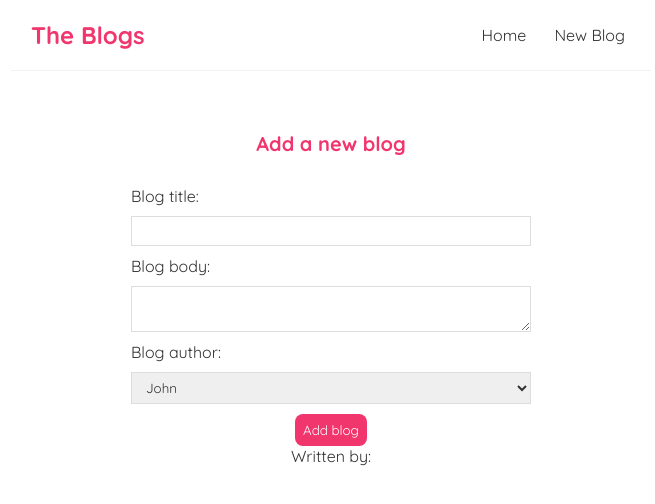
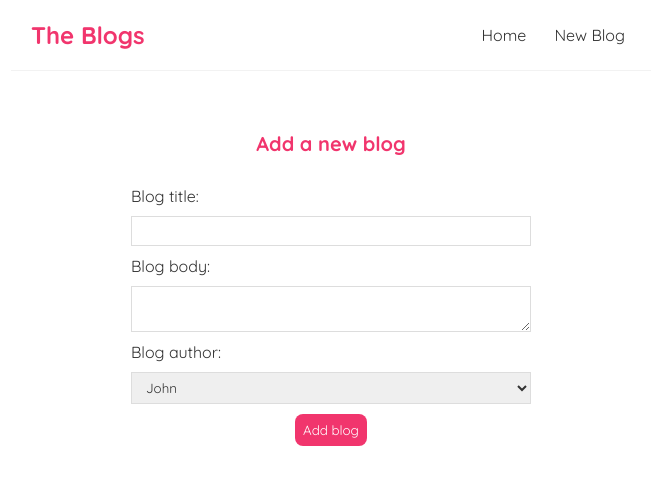
Before and after one commit to GabrielMerinoUCA/ReactJS, a React (Create React App) app: page /create in a window 1280 px wide. Shown: the top 504 px of the page, without its empty margins (309-964 px from the left). Built offline with nearby package versions, Linux system fonts and the light colour scheme.

Commit message:
Twenty-second React tutorial finished

```diff
--- a/src/Create.js
+++ b/src/Create.js
@@ -4,10 +4,17 @@ const Create = () => {
     const [title, setTitle] = useState("");
     const [body, setBody] = useState("");
     const [author, setAuthor] = useState("");
+
+    const handleSubmit = (event) => {
+        event.preventDefault();
+        const blog = {title, author, body};
+        console.log(blog)
+    }
+
     return (
         <div className="create">
             <h2>Add a new blog</h2>
-            <form>
+            <form onSubmit={handleSubmit}>
                 <label>Blog title:</label>
                 <input
                     type="text"
@@ -31,9 +38,6 @@ const Create = () => {
                     <option value="Anon">Anon</option>
                 </select>
                 <button>Add blog</button>
-                <p>{title}</p>
-                <p>{body}</p>
-                <p>Written by: {author}</p>
             </form>
         </div>
     );
```
